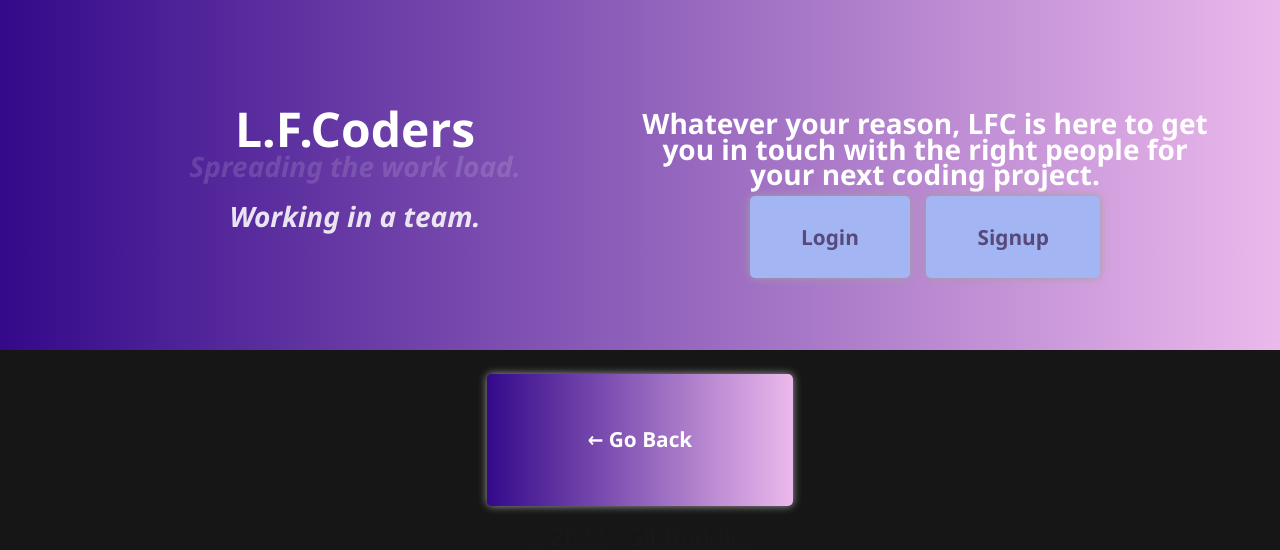
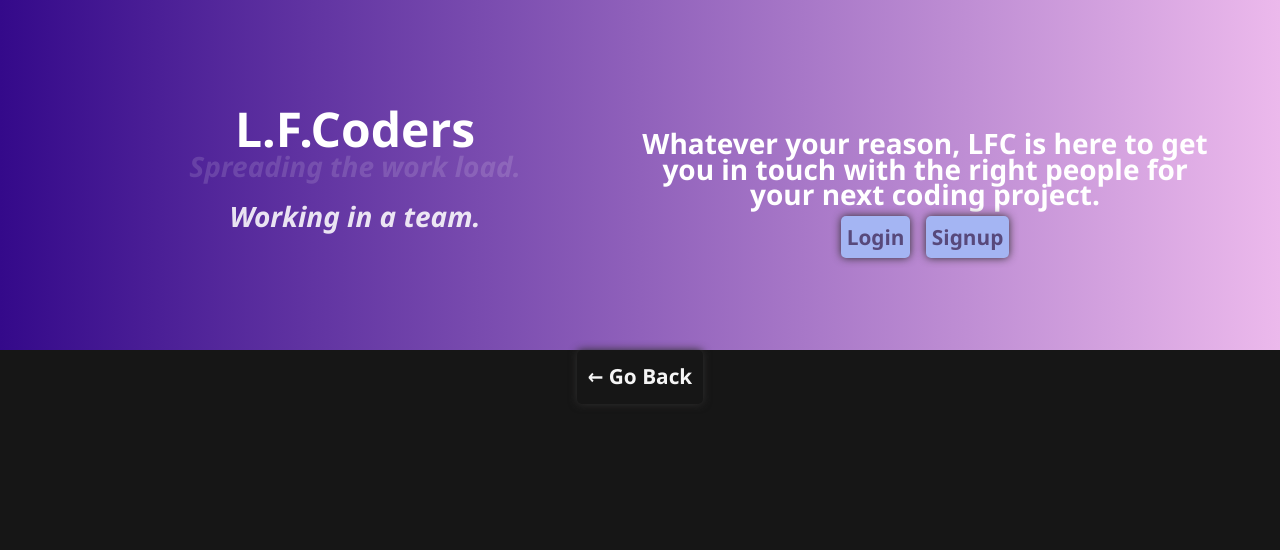
Before and after one commit to LorenzoFTSIC/LFCoders, a React (Create React App) app in the folder client/: page /login in a window 1280 px wide. Shown: the top 550 px of the page. Built offline with nearby package versions, Linux system fonts and the light colour scheme.

Commit message:
MANY PAGES - commited changes I know I made + commited the change to the App.js with the contact page set up

```diff
--- a/client/src/App.js
+++ b/client/src/App.js
@@ -17,6 +17,7 @@ import Search from './pages/Search';
 import Header from './components/Header';
 import SmallHeader from './components/SmallHeader';
 import Footer from './components/Footer';
+import Contact from './pages/Contact';
 
 import reasons from './utils/LFCreasons'
 // import profilecollabs from './pages/profilecollabs';
@@ -56,6 +57,7 @@ function App() {
               <Route path="/signup" element={<Signup />} />
               <Route path="/search" element={<Search />} />
               <Route path="/me" element={<Profile />} />
+              <Route path="/contact" element={<Contact />} />
               {/* profilecollabs={profilecollabs} */}
               {/* ^ this represents the collab information that will eventually be passed into the "My Collabs" section of the Profile page */}
               <Route path="/profiles/:profileId" element={<Profile />} />
--- a/client/src/components/Footer/index.js
+++ b/client/src/components/Footer/index.js
@@ -1,32 +1,31 @@
 import React from 'react';
-import { useLocation, useNavigate } from 'react-router-dom';
+import { useLocation, useNavigate, Link } from 'react-router-dom';
 
-const styles = {
-  button: {
-    backgroundImage:"linear-gradient(to right, rgb(52, 9, 138) , rgb(236, 185, 236))",
-    color: 'white',
-  },
-  trademark: {
-    opacity: 0.2
-  }
-}
-
+// const styles = {
+//   // button: {
+//   //   backgroundImage:"linear-gradient(to right, rgb(52, 9, 138) , rgb(236, 185, 236))",
+//   //   color: 'white',
+//   // },
+//   trademark: {
+//     opacity: 0.2
+//   }
+// }
 const Footer = () => {
   const location = useLocation();
   const navigate = useNavigate();
+
   return (
-    <footer className="w-100 mt-auto text-dark p-4">
-      <div className="container text-center mb-5">
+    <footer>
+      <div className="container text-center">
         {location.pathname !== '/' && (
           <button
-            style={styles.button}
-            className="btn mb-3"
+            className="btn"
             onClick={() => navigate(-1)}
           >
             &larr; Go Back
           </button>
         )}
-        <h4 style={styles.trademark} >&copy; {new Date().getFullYear()} - Git Buddies</h4>
+        {/* <h4 style={styles.trademark} >&copy; {new Date().getFullYear()} - Git Buddies</h4> */}
       </div>
     </footer>
   );
--- a/client/src/components/Nav/Nav.js
+++ b/client/src/components/Nav/Nav.js
@@ -35,7 +35,7 @@ const styles = {
     flex: 1
   },
   tabLabel: {
-    height: 75,
+    height: 'fit-content',
     marginLeft: 5,
     padding: 10,
     borderRadius: '8px 8px 0 0',
@@ -88,7 +88,7 @@ function Nav({ currentPage, handlePageChange }) {
                 : 'nav-link'
             }
           >
-            Recent Collaborations
+            Recent Collabs
           </Link>
         </li>
 
--- a/client/src/index.css
+++ b/client/src/index.css
@@ -52,22 +52,25 @@ p + p {
 } */
 
 .btn {
-	padding: 4.5% 9%;
-	/* background: var(--linearGradient);
-	color: var(--dark); */
+	padding: 1%;
+    color: whitesmoke;
 	font-size: 1.3rem;
 	font-weight: 700;
 	text-align: center;
 	border: none;
 	border-radius: 5px;
-	box-shadow: 0px 0px 8px rgb(161, 161, 161);
+	box-shadow: 0px 0px 8px rgb(48, 47, 47);
 	/* rgba(33, 203, 243, .3) */
 	transition: all 0.3s ease-in-out;
   }
 
-  /* .btn:hover {
-	box-shadow: var(--boxShadow);
-  } */
+.btn:hover {
+	background:linear-gradient(to right, rgb(52, 9, 138) , rgb(194, 185, 236));
+}
+
+  .btn:hover {
+	box-shadow: 0px 0px 8px rgb(242, 144, 255);
+  }
 
   img {
 	object-fit: contain;
@@ -100,6 +103,69 @@ a.text-dark.logo {
 		transform: scale(1);
 }
 /* END - SEARCH */
+
+
+
+/* GENERAL MODAL - LOOKING TO CODE */
+.modalPage {
+	display: flex;
+	flex-direction: column;
+	justify-content: center;
+	align-items: center;
+}
+
+.mainTitle {
+	margin: .5% 0 1.5% 0;
+	color: whitesmoke;
+}
+
+.modalContainer {
+	min-width: 45%;
+	margin: 0 auto;
+	padding: 1% 3%;
+	background: #333;
+	color: whitesmoke;
+	border-radius: 3%;
+}
+
+/* Modal Form Styling */
+form {
+	display: flex;
+	flex-direction: column;
+	justify-content: center;
+}
+
+.sectionHeading {
+	margin: 3% 0;
+	font-size: 1.4rem;
+	color: rgb(255, 42, 255);
+}
+
+.buttonContainer {
+	width: 100%;
+	display: flex;
+	flex-wrap: wrap;
+	justify-content: center;
+}
+
+/* .formOptionButton {
+	margin: 1%;;
+	padding: 1%;
+	background: whitesmoke;
+	font-size: 1.2rem;
+	color:whitesmoke;
+	font-weight: 600;
+	border: 2px solid purple;
+} */
+
+button:hover {
+	/* background: rgba(255, 255, 255, 0.08); */
+	box-shadow: 0px 0px 8px rgb(242, 144, 255);
+}
+
+/* END - GENERAL MODAL */
+
+
 
 
 /* HEADER QUOTES */
```
